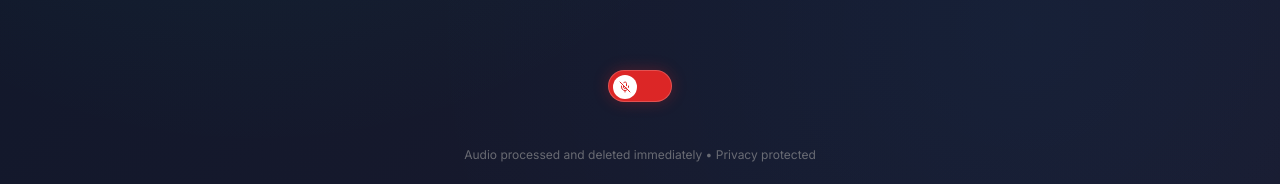
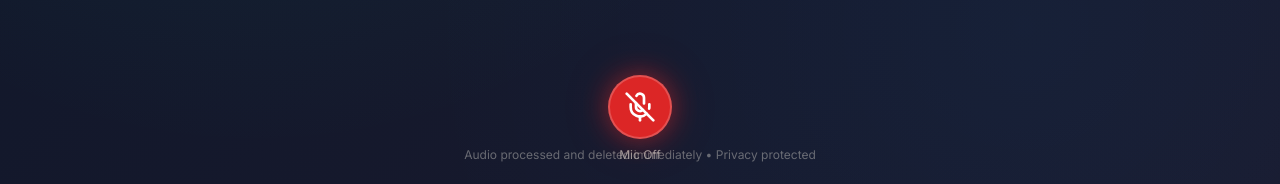
Before and after one commit to nishantattrey07/test_frontend, a React (Vite) app: page / in a window 1280 px wide. Shown: the part 613-797 px from the top of the page. Built offline with nearby package versions, Linux system fonts and the light colour scheme; no server answers.

Commit message:
updated working on mic and history

```diff
--- a/src/App.tsx
+++ b/src/App.tsx
@@ -115,6 +115,7 @@ function App() {
             confidence: result.song.confidence * 100, // Convert to percentage
             timestamp: Date.now(),
             youtubeUrl: result.song.youtubeUrl || '#',
+            youtubeMusicUrl: result.song.youtubeMusicUrl, // Direct YouTube Music URL for single-click access
             spotifyUrl: result.song.spotifyUrl,
           };
 
--- a/src/components/HistoryPanel.tsx
+++ b/src/components/HistoryPanel.tsx
@@ -10,8 +10,10 @@ interface HistoryPanelProps {
 const HistoryPanel: React.FC<HistoryPanelProps> = ({ onClose }) => {
   const history = storageService.getHistory();
 
-  const handleOpenYouTube = (url: string) => {
-    window.open(url, '_blank');
+  const handleOpenMusic = (match: MusicMatch) => {
+    // Use YouTube Music URL for direct playback, fallback to regular YouTube URL
+    const musicUrl = match.youtubeMusicUrl || match.youtubeUrl;
+    window.open(musicUrl, '_blank');
   };
 
   const formatDate = (timestamp: number) => {
@@ -99,7 +101,7 @@ const HistoryPanel: React.FC<HistoryPanelProps> = ({ onClose }) => {
 
                     {/* Enhanced Actions */}
                     <button
-                      onClick={() => handleOpenYouTube(match.youtubeUrl)}
+                      onClick={() => handleOpenMusic(match)}
                       className="glass-card p-2 hover:bg-white/20 transition-all duration-200 opacity-0 group-hover:opacity-100 hover:scale-110 active:scale-95"
                     >
                       <ExternalLink className="w-4 h-4 text-text-secondary hover:text-accent-start transition-colors" />
--- a/src/components/MicToggleButton.tsx
+++ b/src/components/MicToggleButton.tsx
@@ -28,51 +28,58 @@ export const MicToggleButton: React.FC<MicToggleButtonProps> = ({
   };
 
   return (
-    <div className="fixed bottom-20 left-1/2 transform -translate-x-1/2 z-40">
-      {/* Slide Toggle Button */}
+    <div className="fixed bottom-6 left-1/2 transform -translate-x-1/2 z-40">
+      {/* Large Prominent Mic Button */}
       <button
         onClick={handleClick}
         disabled={isCheckingPermission}
         className={`
-          relative w-16 h-8 rounded-full
+          relative w-16 h-16 rounded-full
           transition-all duration-300 ease-out
+          flex items-center justify-center
           ${isCheckingPermission
             ? 'opacity-70 cursor-not-allowed'
-            : 'hover:scale-105 active:scale-95'
+            : 'hover:scale-110 active:scale-95'
           }
           ${isMicEnabled
-            ? 'bg-gradient-to-r from-accent-start to-accent-end shadow-glow'
-            : 'bg-red-600 border border-white/20'
+            ? 'bg-gradient-to-r from-accent-start to-accent-end'
+            : 'bg-red-600'
           }
+          shadow-2xl border-2 border-white/20
           touch-feedback
         `}
         style={{
           boxShadow: isMicEnabled
-            ? '0 0 15px rgba(0, 212, 170, 0.3)'
-            : '0 0 15px rgba(220, 38, 38, 0.3)'
+            ? '0 0 25px rgba(0, 212, 170, 0.5), 0 0 50px rgba(0, 212, 170, 0.2)'
+            : '0 0 25px rgba(220, 38, 38, 0.5), 0 0 50px rgba(220, 38, 38, 0.2)'
         }}
       >
-        {/* Sliding Circle */}
-        <div
-          className={`
-            absolute top-1 w-6 h-6 rounded-full
-            transition-all duration-300 ease-out
-            flex items-center justify-center
-            ${isMicEnabled
-              ? 'translate-x-9 bg-white'
-              : 'translate-x-1 bg-white'
-            }
-          `}
-        >
-          {isCheckingPermission ? (
-            <Loader2 className="w-3 h-3 text-gray-600 animate-spin" />
-          ) : isMicEnabled ? (
-            <Mic className="w-3 h-3 text-accent-start" />
-          ) : (
-            <MicOff className="w-3 h-3 text-red-600" />
-          )}
-        </div>
+        {/* Large Mic Icon */}
+        {isCheckingPermission ? (
+          <Loader2 className="w-8 h-8 text-white animate-spin" />
+        ) : isMicEnabled ? (
+          <Mic className="w-8 h-8 text-white" />
+        ) : (
+          <MicOff className="w-8 h-8 text-white" />
+        )}
+
+        {/* Pulse Animation for Active State */}
+        {isMicEnabled && !isCheckingPermission && (
+          <div className="absolute inset-0 rounded-full bg-accent-start/30 animate-ping"></div>
+        )}
       </button>
+
+      {/* Status Text */}
+      <div className="mt-2 text-center">
+        <p className="text-xs text-text-secondary">
+          {isCheckingPermission
+            ? 'Checking...'
+            : isMicEnabled
+              ? 'Mic On'
+              : 'Mic Off'
+          }
+        </p>
+      </div>
     </div>
   );
 };
--- a/src/types/index.ts
+++ b/src/types/index.ts
@@ -92,6 +92,7 @@ export interface MusicMatch {
   albumArt?: string;
   confidence: number;
   timestamp: number;
-  youtubeUrl: string;
+  youtubeUrl: string; // Original YouTube URL for backward compatibility
+  youtubeMusicUrl?: string; // Direct YouTube Music URL for single-click playback
   spotifyUrl?: string;
 }
```
